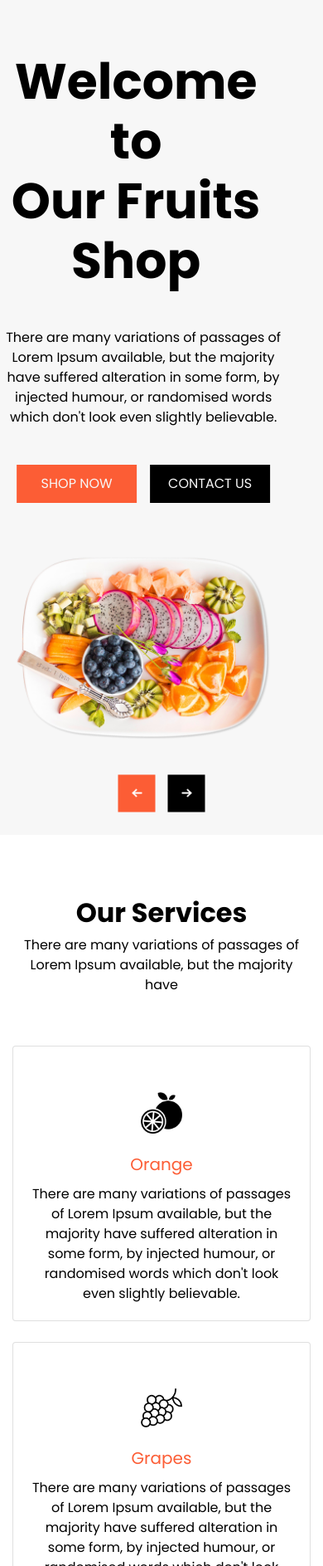
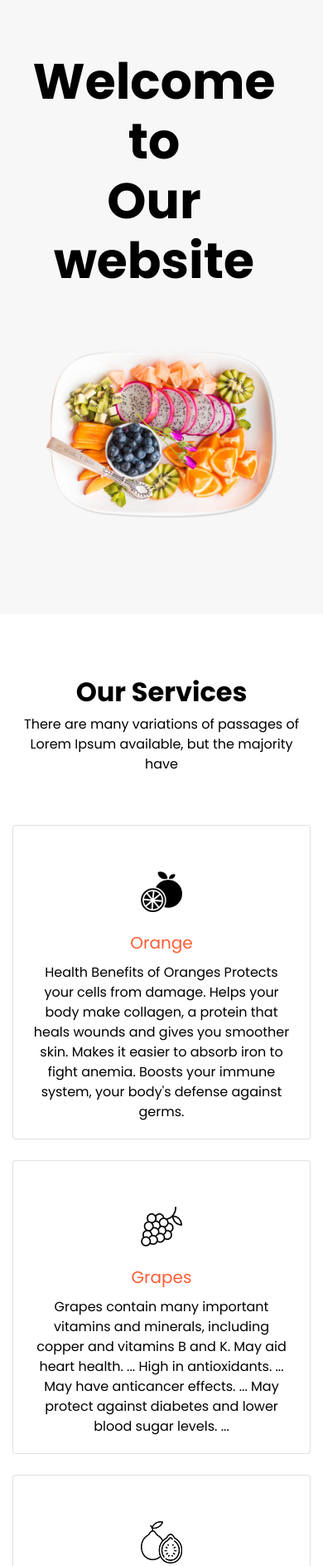
Before and after one commit to anand-369/FRUITS, a plain HTML site: page index.html in a window 390 px wide. Shown: the part 113-2000 px from the top of the page at 83% size. Drawn offline with nearby package versions, Linux system fonts and the light colour scheme; some packages are replaced by stand-ins of ours.

Commit message:
Update index.html

```diff
--- a/index.html
+++ b/index.html
@@ -81,14 +81,41 @@
                         <div>
                           <h1>
                             Welcome to <br />
-                            Our Fruits Shop
+                            Our website
+
+
+
+
+                          </div>
+                        </div>
+                      </div>
+                    </div>
+                    <div class="col-md-6">
+                      <div class="slider_img-box">
+                        <div>
+                          <img src="images/slide-img.png" alt="" class="" />
+                        </div>
+                      </div>
+                    </div>
+                  </div>
+                </div>
+              </div>
+            </div>
+          </div>
+          <div class="carousel-item">
+            <div class="slider_item-box">
+              <div class="slider_item-container">
+                <div class="container">
+                  <div class="row">
+                    <div class="col-md-6">
+                      <div class="slider_item-detail">
+                        <div>
+                          <h1>
+                            Welcome to <br />
+                            Our website
                           </h1>
                           <p>
-                            There are many variations of passages of Lorem
-                            Ipsum available, but the majority have suffered
-                            alteration in some form, by injected humour, or
-                            randomised words which don't look even slightly
-                            believable.
+
                           </p>
                           <div class="d-flex">
                             <a href="" class="text-uppercase custom_orange-btn mr-3">
@@ -123,64 +150,11 @@
                         <div>
                           <h1>
                             Welcome to <br />
-                            Our Fruits Shop
+                            Our website
                           </h1>
                           <p>
-                            There are many variations of passages of Lorem
-                            Ipsum available, but the majority have suffered
-                            alteration in some form, by injected humour, or
-                            randomised words which don't look even slightly
-                            believable.
-                          </p>
-                          <div class="d-flex">
-                            <a href="" class="text-uppercase custom_orange-btn mr-3">
-                              Shop Now
-                            </a>
-                            <a href="" class="text-uppercase custom_dark-btn">
-                              Contact Us
-                            </a>
-                          </div>
-                        </div>
-                      </div>
-                    </div>
-                    <div class="col-md-6">
-                      <div class="slider_img-box">
-                        <div>
-                          <img src="images/slide-img.png" alt="" class="" />
-                        </div>
-                      </div>
-                    </div>
-                  </div>
-                </div>
-              </div>
-            </div>
-          </div>
-          <div class="carousel-item">
-            <div class="slider_item-box">
-              <div class="slider_item-container">
-                <div class="container">
-                  <div class="row">
-                    <div class="col-md-6">
-                      <div class="slider_item-detail">
-                        <div>
-                          <h1>
-                            Welcome to <br />
-                            Our Fruits Shop
-                          </h1>
-                          <p>
-                            There are many variations of passages of Lorem
-                            Ipsum available, but the majority have suffered
-                            alteration in some form, by injected humour, or
-                            randomised words which don't look even slightly
-                            believable.
-                          </p>
-                          <div class="d-flex">
-                            <a href="" class="text-uppercase custom_orange-btn mr-3">
-                              Shop Now
-                            </a>
-                            <a href="" class="text-uppercase custom_dark-btn">
-                              Contact Us
-                            </a>
+
+
                           </div>
                         </div>
                       </div>
@@ -228,10 +202,11 @@
             <div class="card-body">
               <h5 class="card-title">Orange</h5>
               <p class="card-text">
-                There are many variations of passages of Lorem Ipsum
-                available, but the majority have suffered alteration in some
-                form, by injected humour, or randomised words which don't look
-                even slightly believable.
+                Health Benefits of Oranges
+Protects your cells from damage.
+Helps your body make collagen, a protein that heals wounds and gives you smoother skin.
+Makes it easier to absorb iron to fight anemia.
+Boosts your immune system, your body's defense against germs.
               </p>
             </div>
           </div>
@@ -240,10 +215,11 @@
             <div class="card-body">
               <h5 class="card-title">Grapes</h5>
               <p class="card-text">
-                There are many variations of passages of Lorem Ipsum
-                available, but the majority have suffered alteration in some
-                form, by injected humour, or randomised words which don't look
-                even slightly believable.
+                Grapes contain many important vitamins and minerals, including copper and vitamins B and K.
+May aid heart health. ...
+High in antioxidants. ...
+May have anticancer effects. ...
+May protect against diabetes and lower blood sugar levels. ...
               </p>
             </div>
           </div>
@@ -252,6 +228,7 @@
             <div class="card-body">
               <h5 class="card-title">Gauva</h5>
               <p class="card-text">
+
                 There are many variations of passages of Lorem Ipsum
                 available, but the majority have suffered alteration in some
                 form, by injected humour, or randomised words which don't look
```
